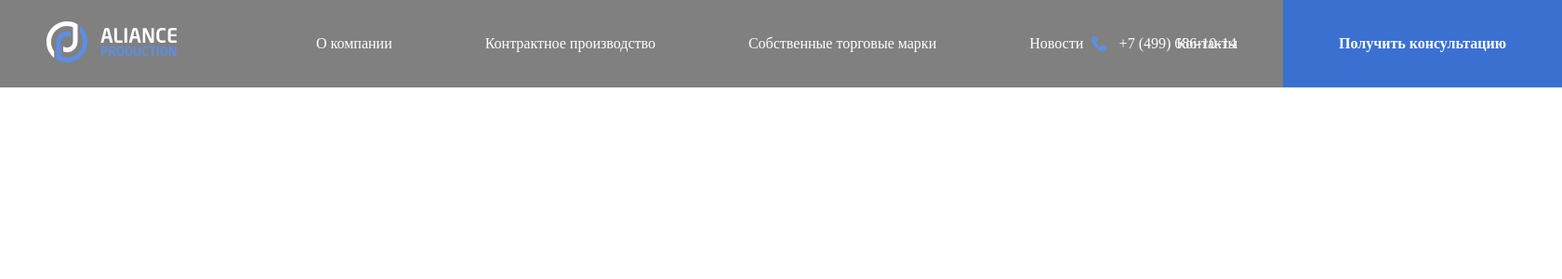
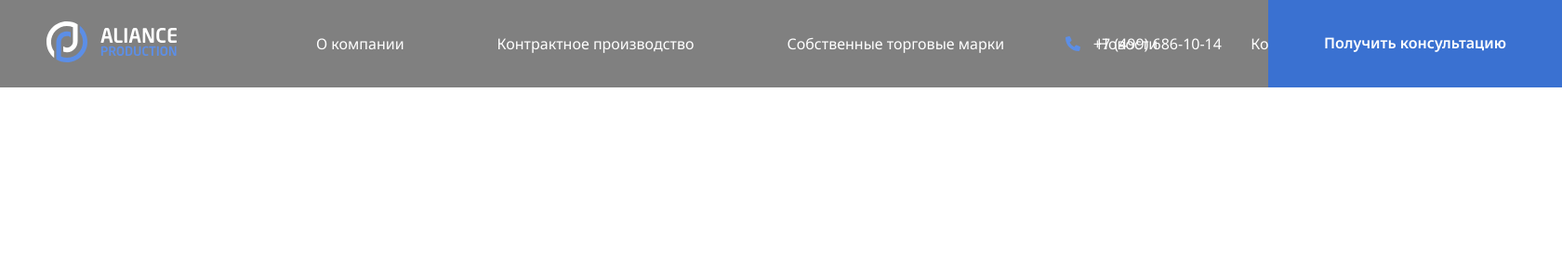
Before and after one commit to Karter298/Aliance, a PHP site: page / in a window 1680 px wide. Shown: the top 300 px of the page at 93% size. Run offline with PHP 8.4, Linux system fonts and the light colour scheme.

Commit message:
add: fix font

```diff
--- a/css/style.css
+++ b/css/style.css
@@ -1,7 +1,7 @@
 * {
   box-sizing: border-box;
 }
-.body {
+body {
   font-family: "Noto Sans", sans-serif;
 }
 .navbar {
--- a/index.html
+++ b/index.html
@@ -15,6 +15,7 @@
     <title>Aliance Production</title>
   </head>
 
+</body>
   <body>
     <header class="header">
       <nav class="navbar">
```
